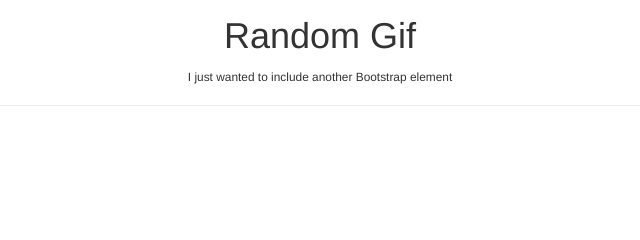
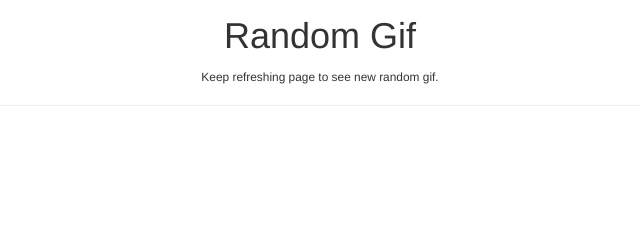
Before and after one commit to eddanieles/Giphy-App, a plain HTML site: page index.html in a window 1280 px wide. Shown: the part 349-589 px from the top of the page, 320-960 px from the left. Drawn offline with nearby package versions, Linux system fonts and the light colour scheme; no server answers.

Commit message:
Update index.html

```diff
--- a/index.html
+++ b/index.html
@@ -41,7 +41,7 @@
 
     <div id="home_container" class="container page-header">
       <h1>Random Gif</h1>
-      <p><small>I just wanted to include another Bootstrap element</small></p>
+      <p><small>Keep refreshing page to see new random gif.</small></p>
     </div>
 
     <div id="gif_container" class="container">
```
